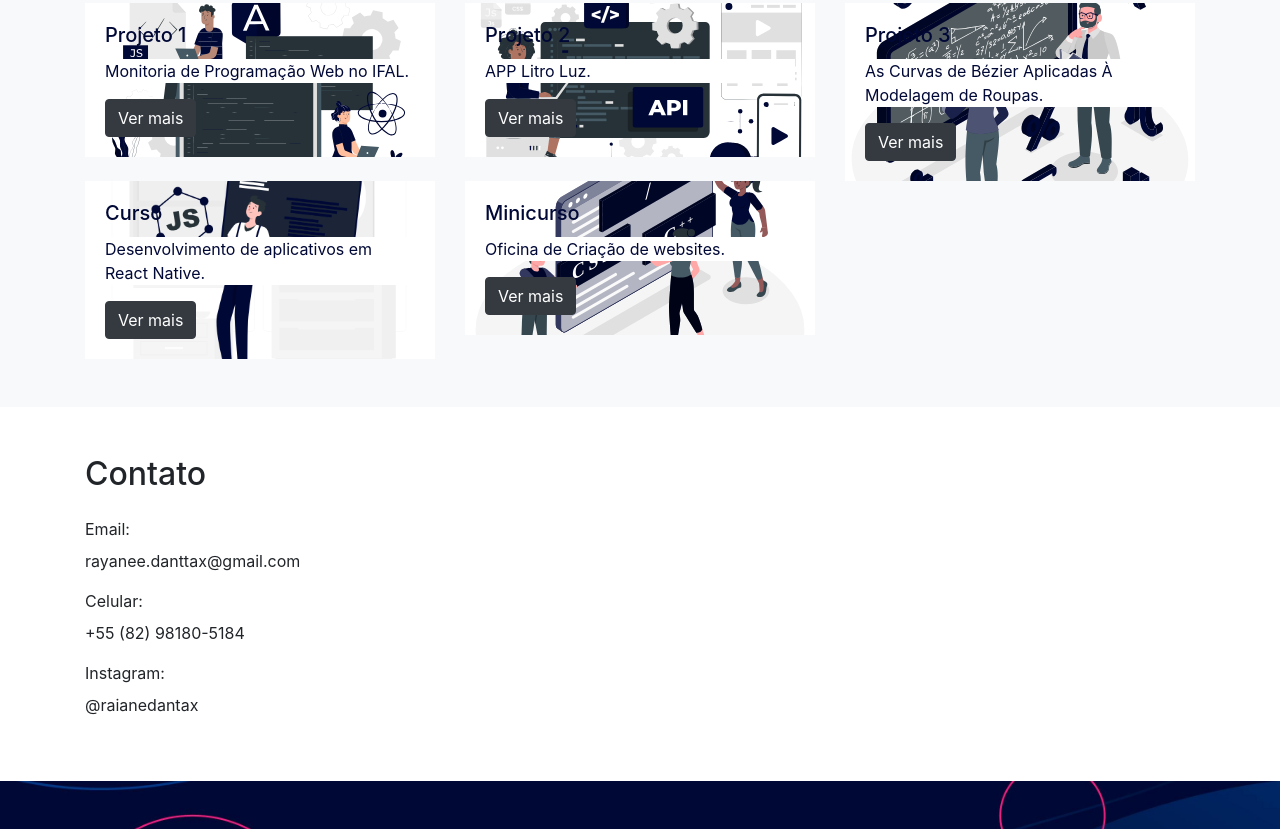
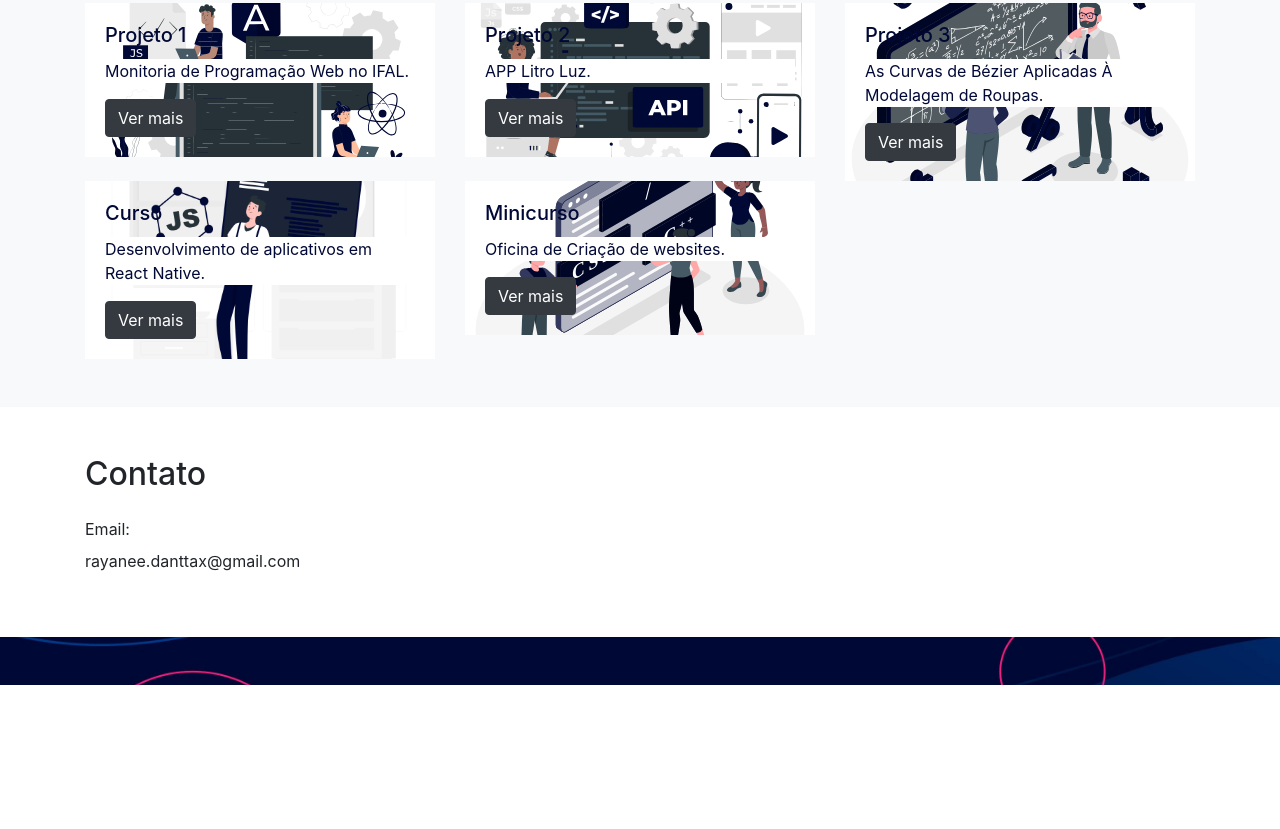
Before and after one commit to Raianedantas/portfolio-raiane, a plain HTML site: page index.html in a window 1280 px wide. Shown: the part 1253-2082 px from the top of the page. After the commit the page ends 1938 px from the top, so only its background shows below. Drawn offline with nearby package versions, Linux system fonts and the light colour scheme.

Commit message:
Segunda atualização

```diff
--- a/index.html
+++ b/index.html
@@ -47,7 +47,7 @@
      <div class="row">
 
          <div class="col-7">
-         <p >Olá, me chamo Raiane Dantas, tenho 21 anos. <br> Sou técnica de informática, formada pelo IFAL.<br> Habilidades: HTML, CSS, Bootstrap, Foundation, JQuery, Javascript, React JS e React Native.</p>
+         <p >Olá, me chamo Raiane Dantas, tenho 21 anos. <br> Sou técnica de informática, formada pelo IFAL.<br> Habilidades: HTML, CSS, Bootstrap, JQuery, Javascript, React JS e React Native.</p>
          </div>
          <div class="col-5">
       <img id="perfil" src="raiane.png" alt="perfil">
@@ -151,14 +151,7 @@
           <label for="email">Email:</label>
           <p>rayanee.danttax@gmail.com</p>
         </div>
-        <div class="form-group">
-          <label for="message">Celular:</label>
-          <p>+55 (82) 98180-5184</p>
-        </div>
-        <div class="form-group">
-          <label for="message">Instagram:</label>
-          <p>@raianedantax</p>
-        </div>
+
 
       </form>
     </div>
```
